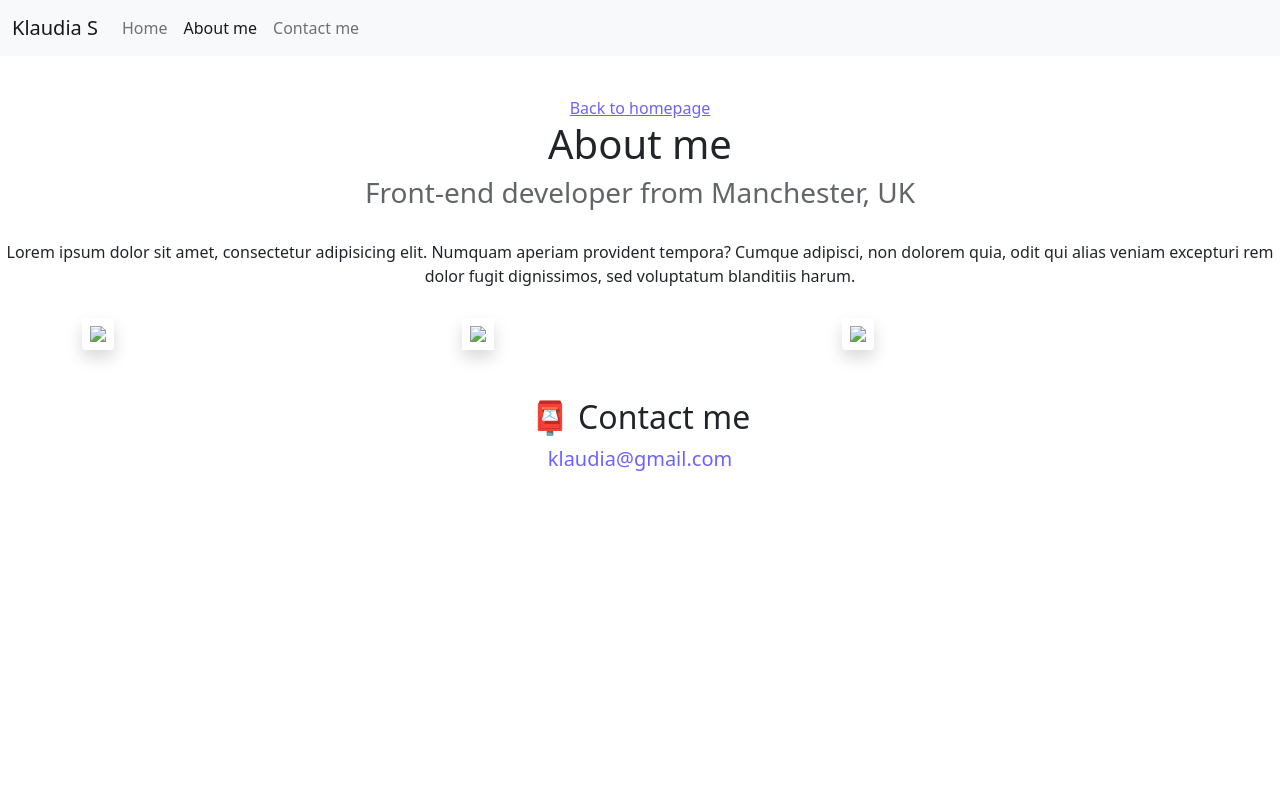
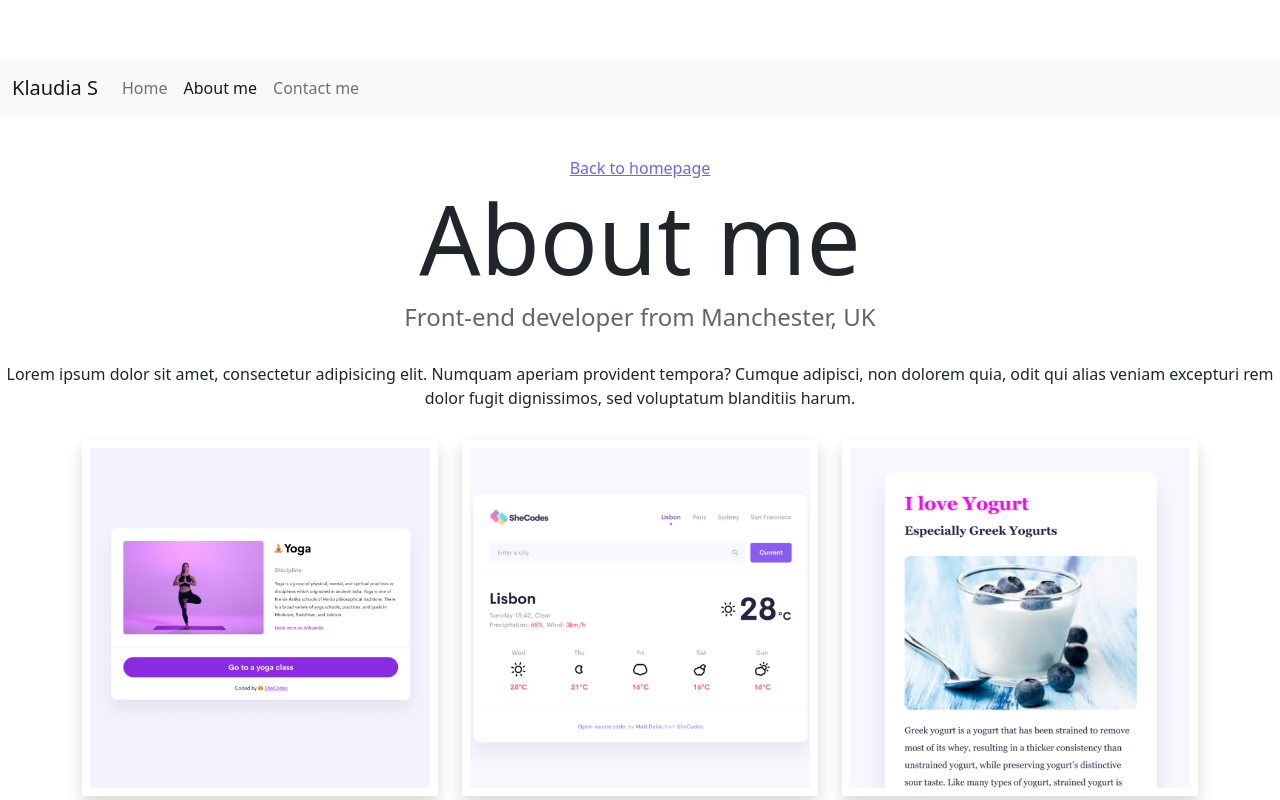
Before and after one commit to ghklaud9/Front-end-dev-site, a website: page about.html in a window 1280 px wide. Shown: the top 800 px of the page. Drawn offline with nearby package versions, Linux system fonts and the light colour scheme.

Commit message:
imported code from sandbox to github

```diff
--- a/about.html
+++ b/about.html
@@ -4,7 +4,7 @@
     <meta charset="UTF-8" />
     <meta http-equiv="X-UA-Compatible" content="IE=edge" />
     <meta name="viewport" content="width=device-width, initial-scale=1.0" />
-    <link rel="stylesheet" href="style.css" />
+
     <link
       href="https://cdn.jsdelivr.net/npm/bootstrap@5.1.3/dist/css/bootstrap.min.css"
       rel="stylesheet"
@@ -16,6 +16,7 @@
       integrity="sha384-ka7Sk0Gln4gmtz2MlQnikT1wXgYsOg+OMhuP+IlRH9sENBO0LRn5q+8nbTov4+1p"
       crossorigin="anonymous"
     ></script>
+    <link rel="stylesheet" href="style.css" />
     <title>About Klaudia</title>
   </head>
   <body>
@@ -36,7 +37,7 @@
         <div class="collapse navbar-collapse" id="navbarNavAltMarkup">
           <div class="navbar-nav">
             <a class="nav-link" href="#">Home</a>
-            <a class="nav-link active" aria-current="page" href="about.html"
+            <a class="nav-link active" aria-current="page" href="/about.html"
               >About me</a
             >
             <a class="nav-link" href="#">Contact me</a>
@@ -56,16 +57,22 @@
     <div class="container">
       <div class="row mb-5">
         <div class="col-sm-4">
-          <img class="img-fluid rounded border-white shadow p-2"
-          src=images/yoga.png/>
+          <img
+            class="img-fluid rounded border-white shadow p-2"
+            src="/images/yoga.png"
+          />
         </div>
         <div class="col-sm-4">
-          <img class="img-fluid runded border-white shadow p-2"
-          src=images/weather.png/>
+          <img
+            class="img-fluid runded border-white shadow p-2"
+            src="/images/weather.png"
+          />
         </div>
         <div class="col-sm-4">
-          <img class="img-fluid rounded border-white shadow p-2"
-          src=images/yogurt.png/>
+          <img
+            class="img-fluid rounded border-white shadow p-2"
+            src="/images/yogurt.png"
+          />
         </div>
       </div>
     </div>
```
Also changed, not shown: index.html (+11 -14 lines).
